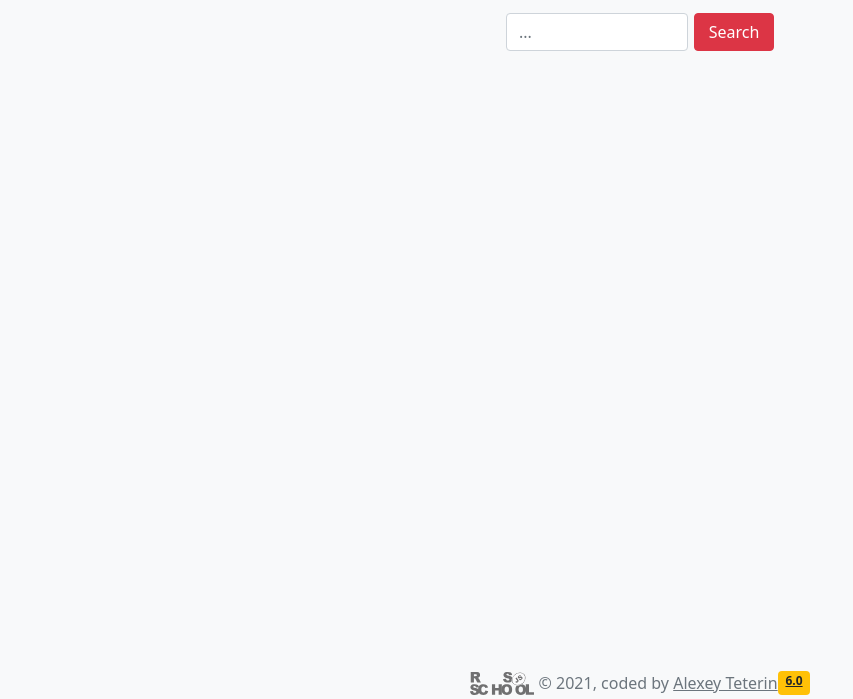
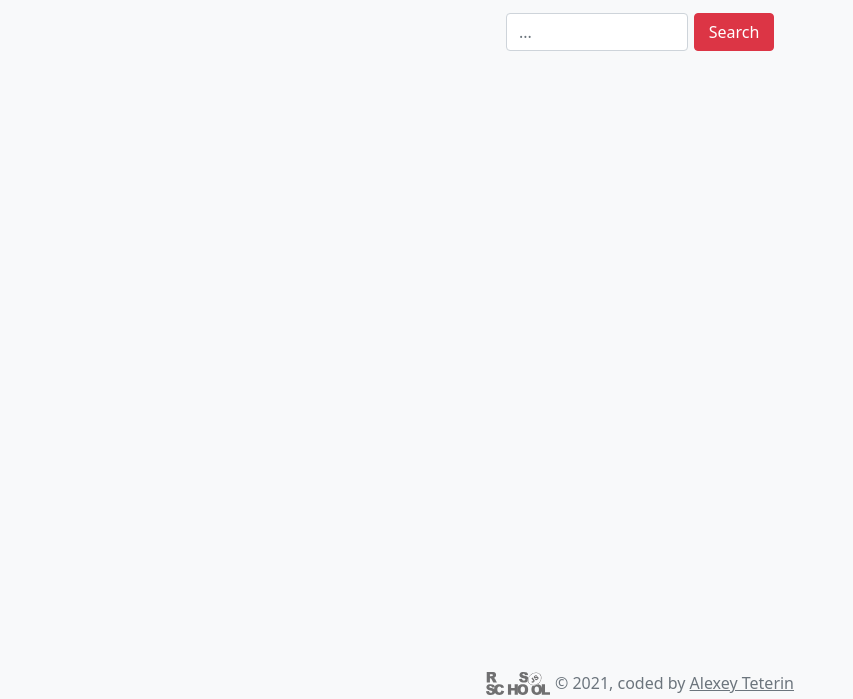
Before and after one commit to AlexeyTeterin/rsclone, a website built with webpack: page src/index.html in a window 1280 px wide. Shown: the part 101-800 px from the top of the page, without its empty margins (0-853 px from the left). Built offline with nearby package versions, Linux system fonts and the light colour scheme.

Commit message:
fix: footer link

```diff
--- a/src/index.html
+++ b/src/index.html
@@ -131,7 +131,6 @@
     <div> &copy; 2021, coded by
       <a class="link-secondary" href="https://github.com/AlexeyTeterin" target="_blank" rel="noreferrer">Alexey Teterin</a>
     </div>
-    <a class="card__rating badge bg-warning text-dark" href="https://www.imdb.com/title/tt1838556" target="_blank">6.0</a>
   </footer>
 </body>
 
```
